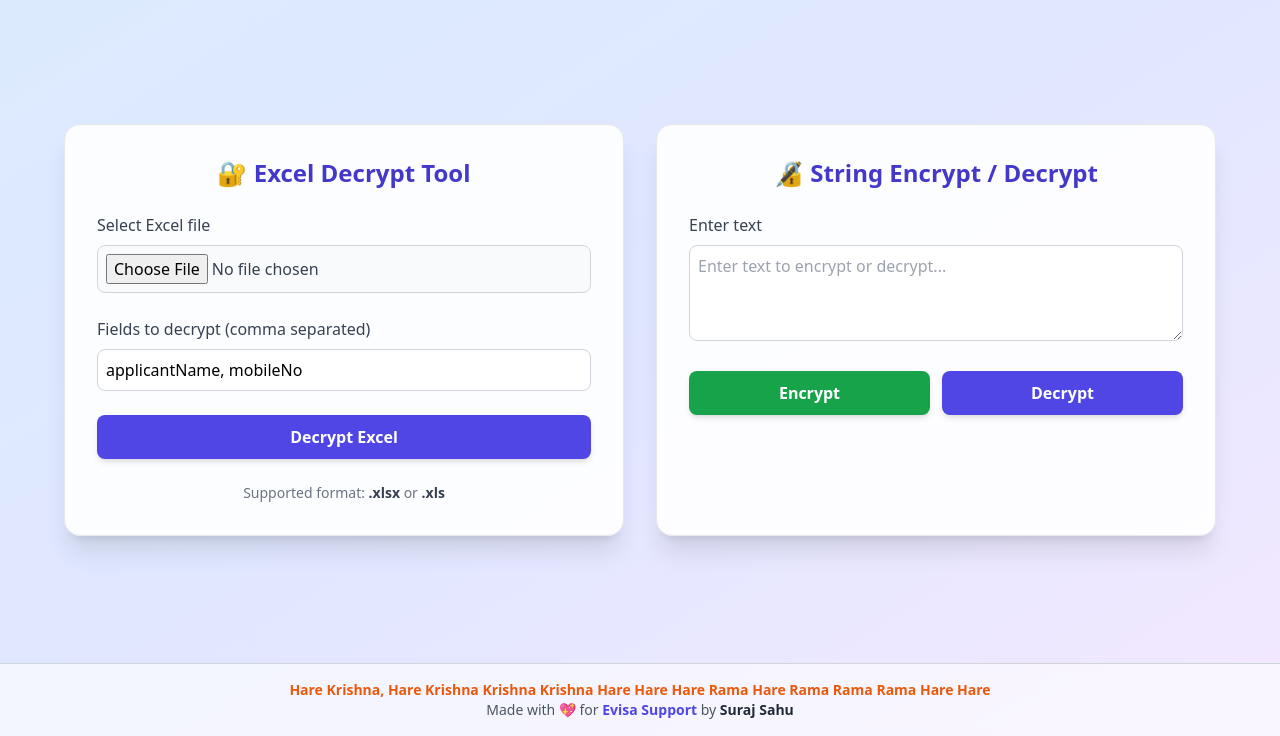
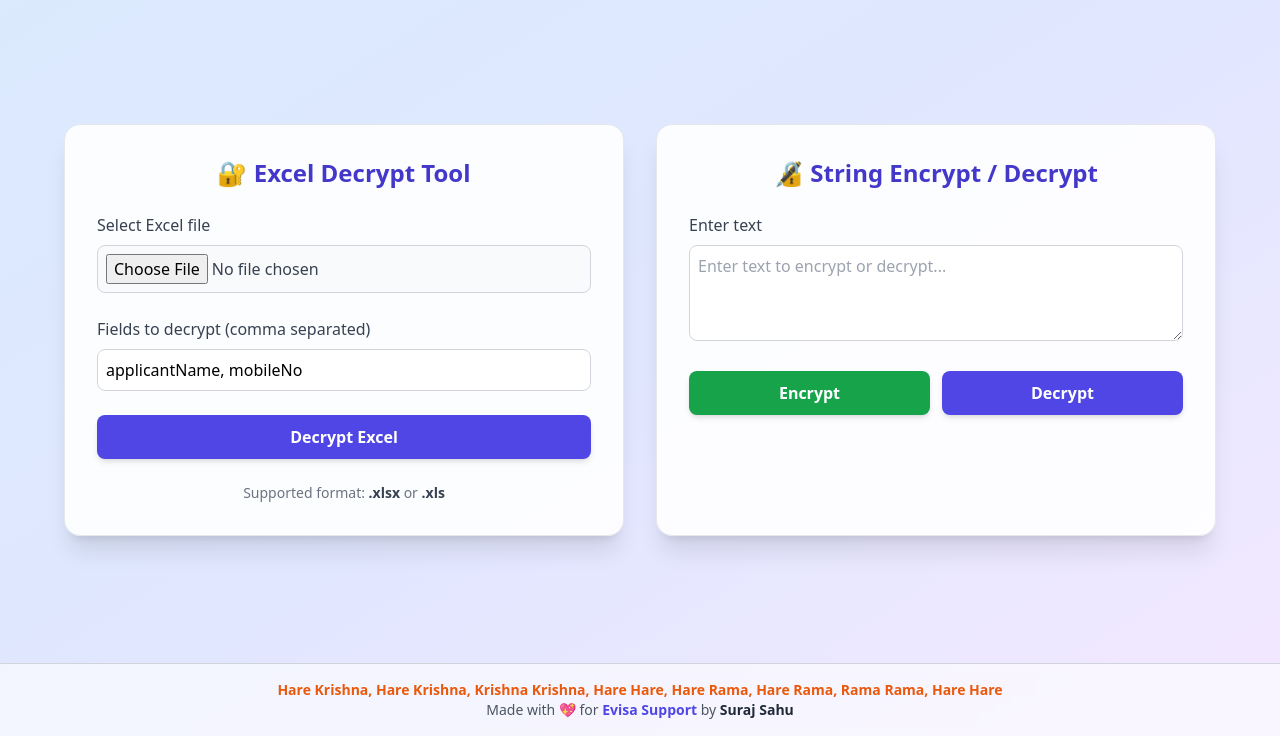
Before and after one commit to SurajDXC/decrypt-app-evisa, a website: page index.html in a window 1280 px wide. Shown: the part 64-800 px from the top of the page. Drawn offline with nearby package versions, Linux system fonts and the light colour scheme.

Commit message:
Added Lord Massage

```diff
--- a/index.html
+++ b/index.html
@@ -96,7 +96,7 @@
 
   <!-- Footer -->
   <footer class="text-center text-gray-600 text-sm py-4 border-t border-gray-300 bg-white/60 backdrop-blur-sm">
-    <p class="font-semibold text-orange-600">Hare Krishna, Hare Krishna Krishna Krishna Hare Hare Hare Rama Hare Rama Rama Rama Hare Hare </p>
+    <p class="font-semibold text-orange-600">Hare Krishna, Hare Krishna, Krishna Krishna, Hare Hare, Hare Rama, Hare Rama, Rama Rama, Hare Hare </p>
     <p>
       Made with 💖 for <span class="font-semibold text-indigo-600">Evisa Support</span> by
       <span class="font-semibold text-gray-800">Suraj Sahu</span>
```
